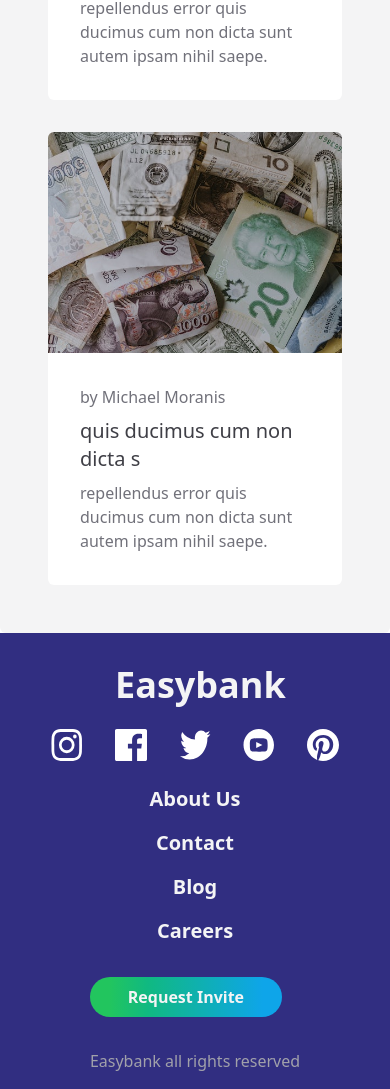
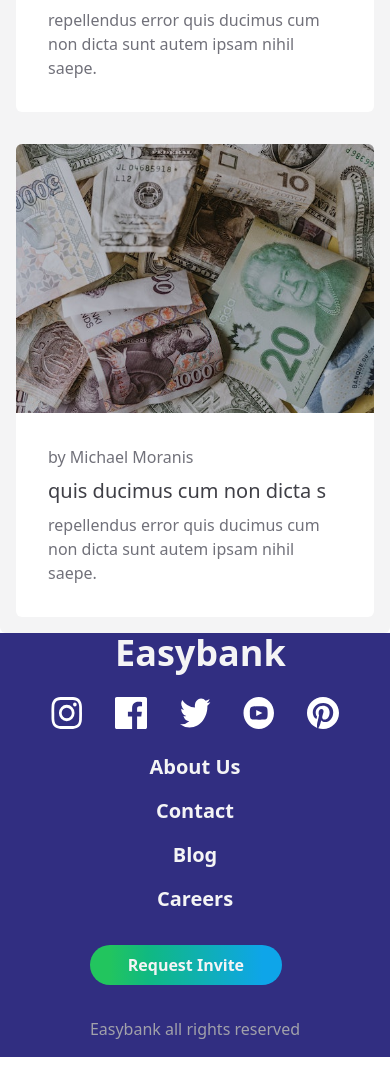
Before and after one commit to MichaelMoranis/landingpage-easybank, a React (Vite) app: page / in a window 390 px wide. Shown: the part 3547-4636 px from the top of the page. After the commit the page ends 4604 px from the top, so only its background shows below. Built offline with nearby package versions, Linux system fonts and the light colour scheme.

Commit message:
fix: erro de responsividade componente footer and articles

```diff
--- a/src/components/Articles/index.tsx
+++ b/src/components/Articles/index.tsx
@@ -6,7 +6,7 @@
 
 export default function Articles() {
     return (
-        <section className="flex flex-col gap-4 bg-zinc-100  md:w-4/5 p-12  rounded-md">
+        <section className="flex flex-col gap-4 bg-zinc-100  md:w-4/5 p-4  rounded-md">
             <div className="flex flex-col m-4 gap-4">
                 <h3 className="text-3xl text-zinc-600">
                     Latest Articles
--- a/src/components/Footer/index.tsx
+++ b/src/components/Footer/index.tsx
@@ -9,9 +9,9 @@
 
 export default function Footer() {
   return (
-    <section className="bg-indigo-900 w-full flex flex-col gap-4 items-center justify-center md:flex-row md:justify-around md:p-12">
+    <section className="bg-indigo-900 w-full flex flex-col gap-4 items-center justify-center md:flex-row md:w-4/5 md:justify-around md:p-12">
       <div className="flex flex-col items-center">
-        <div className="text-center mt-8 h-16 w-40">
+        <div className="text-center h-16 w-40">
           <h3 className="text-4xl font-bold text-zinc-100">Easybank</h3>
         </div>
         <div>
```
